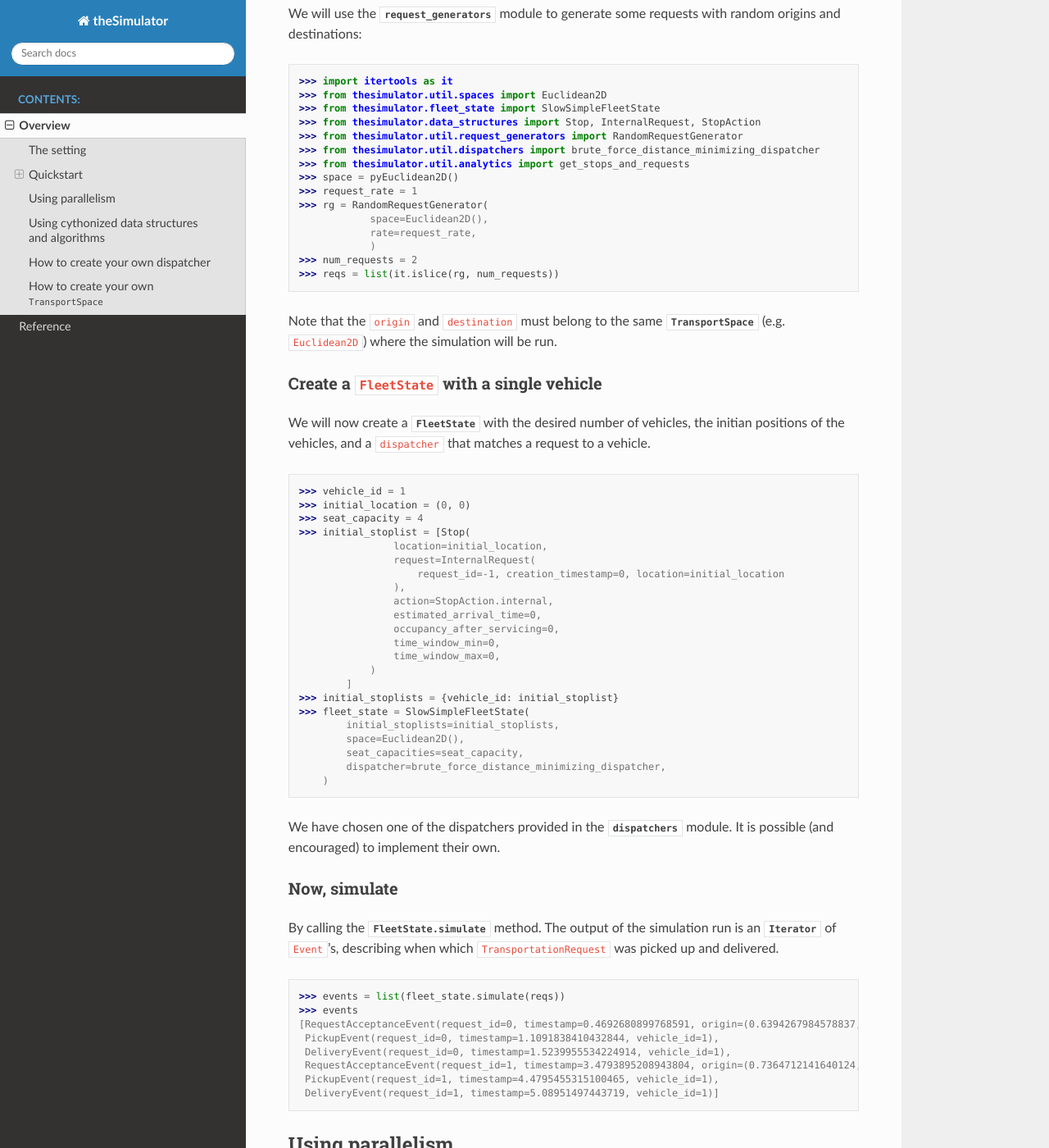
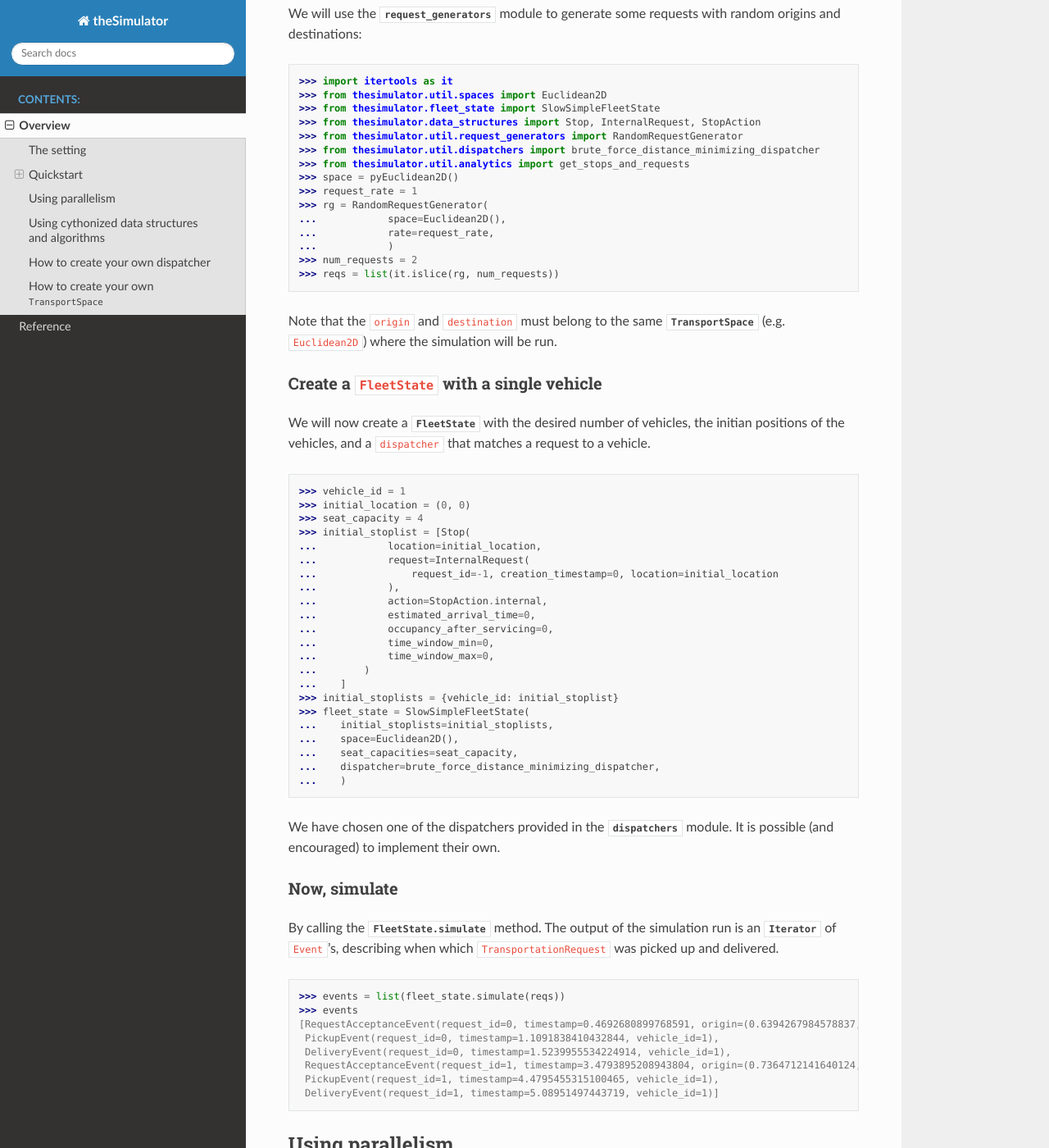
Before and after one commit to PhysicsOfMobility/ridepy, a Sphinx documentation site: the page built from docs/overview.rst, in a window 1280 px wide and 1400 px high, scrolled down 1310 px. Shown: the whole window at 82% size. Built offline with Sphinx 7.4.7 and the Read the Docs theme 2.0.0, drawn with Linux system fonts in a browser that asks for light colours.

Commit message:
added prompt-hiding button to code blocks

```diff
--- a/docs/conf.py
+++ b/docs/conf.py
@@ -37,6 +37,7 @@
     'sphinx.ext.coverage',
     'sphinx.ext.mathjax',
     'sphinx.ext.ifconfig',
+    'sphinx_toggleprompt',
     'sphinx.ext.viewcode',
     "sphinx_rtd_theme",
     'sphinxcontrib.napoleon', #for sane autodoc
--- a/docs/overview.rst
+++ b/docs/overview.rst
@@ -75,9 +75,9 @@
     >>> space = pyEuclidean2D()
     >>> request_rate = 1
     >>> rg = RandomRequestGenerator(
-                space=Euclidean2D(),
-                rate=request_rate,
-                )
+    ...            space=Euclidean2D(),
+    ...            rate=request_rate,
+    ...            )
     >>> num_requests = 2
     >>> reqs = list(it.islice(rg, num_requests))
 
@@ -88,7 +88,7 @@
 
 
 Create a ``FleetState`` with a single vehicle
-^^^^^^^^^^^^^^^^^^^^^^^^^^^^^^^^^^^^^^^^^^^
+^^^^^^^^^^^^^^^^^^^^^^^^^^^^^^^^^^^^^^^^^^^^^
 We will now create a :class:`FleetState <fleet_state.FleetState>` with the
 desired number of vehicles, the initian positions of the vehicles, and a
 ``dispatcher`` that matches a request to a vehicle.
@@ -99,24 +99,24 @@
     >>> initial_location = (0, 0)
     >>> seat_capacity = 4
     >>> initial_stoplist = [Stop(
-                    location=initial_location,
-                    request=InternalRequest(
-                        request_id=-1, creation_timestamp=0, location=initial_location
-                    ),
-                    action=StopAction.internal,
-                    estimated_arrival_time=0,
-                    occupancy_after_servicing=0,
-                    time_window_min=0,
-                    time_window_max=0,
-                )
-            ]
+    ...            location=initial_location,
+    ...            request=InternalRequest(
+    ...                request_id=-1, creation_timestamp=0, location=initial_location
+    ...            ),
+    ...            action=StopAction.internal,
+    ...            estimated_arrival_time=0,
+    ...            occupancy_after_servicing=0,
+    ...            time_window_min=0,
+    ...            time_window_max=0,
+    ...        )
+    ...    ]
     >>> initial_stoplists = {vehicle_id: initial_stoplist}
     >>> fleet_state = SlowSimpleFleetState(
-            initial_stoplists=initial_stoplists,
-            space=Euclidean2D(),
-            seat_capacities=seat_capacity,
-            dispatcher=brute_force_distance_minimizing_dispatcher,
-        )
+    ...    initial_stoplists=initial_stoplists,
+    ...    space=Euclidean2D(),
+    ...    seat_capacities=seat_capacity,
+    ...    dispatcher=brute_force_distance_minimizing_dispatcher,
+    ...    )
 
 
 We have chosen one of the dispatchers provided in the :mod:`dispatchers
--- /dev/null
+++ b/requirements-doc.txt
@@ -0,0 +1,5 @@
+recommonmark
+sphinx
+sphinx-rtd-theme
+sphinxcontrib-napoleon
+sphinx-toggleprompt
--- a/setup.py
+++ b/setup.py
@@ -9,6 +9,10 @@
 
 with open("requirements-dev.txt", "r") as f:
     dev_reqs = f.readlines()
+
+with open("requirements-doc.txt", "r") as f:
+    doc_reqs = f.readlines()
+
 
 
 extensions = [
@@ -28,6 +32,6 @@
     # ext_modules=cythonize("thesimulator/**/*.pyx", language='c++',),
     ext_modules=cythonize(extensions, compiler_directives={"embedsignature": True}),
     install_requires=reqs,
-    extras_require={"dev": dev_reqs},
+    extras_require={"dev": dev_reqs, "doc": doc_reqs},
     options={"build_ext": {"inplace": True, "parallel": os.cpu_count() - 1}},
 )
```
